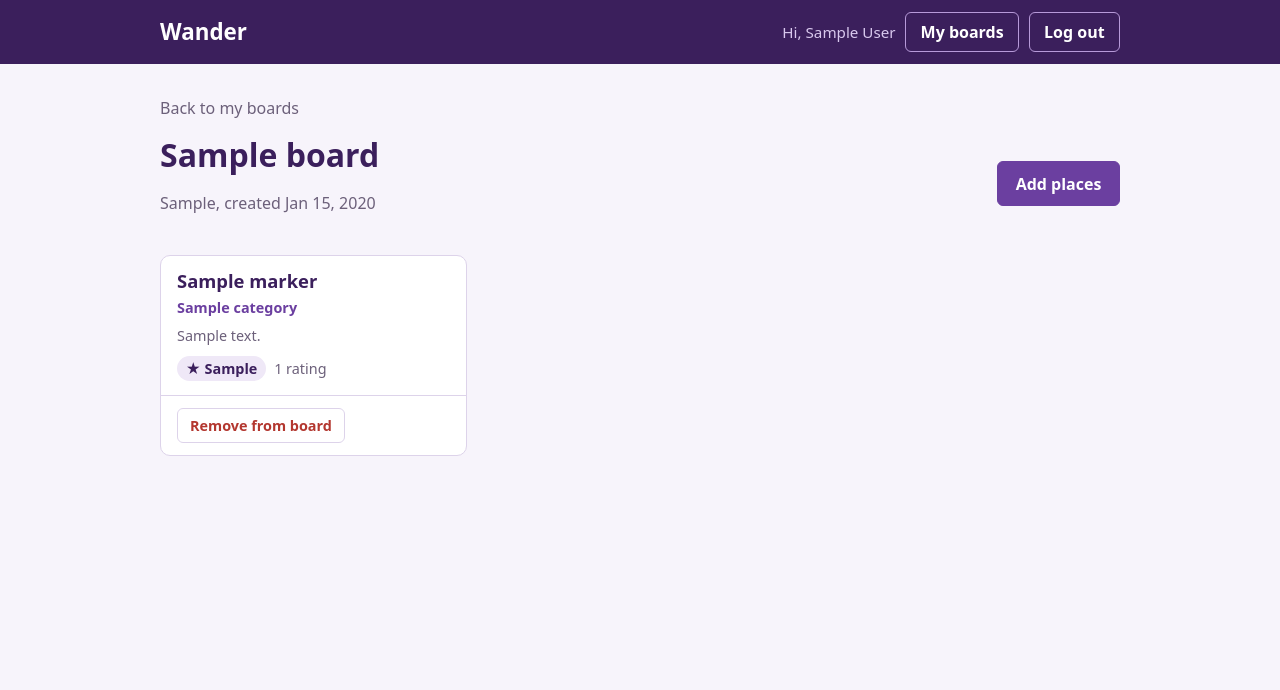
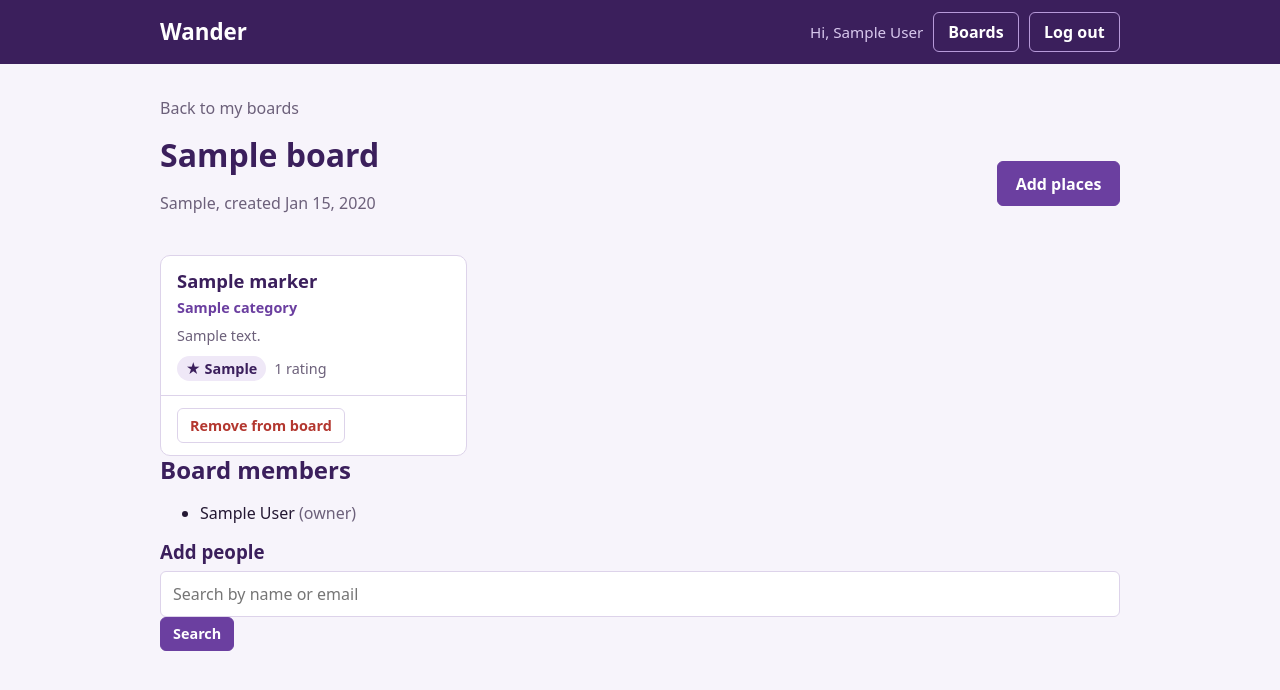
Before and after one commit to eholmquist01/wander_travel_itinerary, a Flask app: page /boards/1 in a window 1280 px wide. Shown: the top 690 px of the page. Run offline with Flask 2, Linux system fonts and the light colour scheme; the visitor is signed in with stand-in values (Sample User, id 1); tables that the repository leaves empty or names only in its code hold one stand-in row (values such as "Sample post").

Commit message:
Add collaboration feature to board_detail page and shared board display on main page

```diff
--- a/app.py
+++ b/app.py
@@ -7,7 +7,7 @@ import pymysql.cursors
 from queries import (get_db, select_marker_by_location, select_top_markers, get_cities, get_boards_by_user,
                     get_board, create_board, update_board_name, delete_board, set_board_image,
                     user_on_board, get_marker, get_board_marker_ids, select_places, get_city_categories,
-                    add_marker_to_board, get_board_markers, remove_marker_from_board)
+                    add_marker_to_board, get_board_markers, remove_marker_from_board, get_board_members, search_users, add_collaborator)
 
 app = Flask(__name__)
 app.secret_key = "wander-session-key"
@@ -94,8 +94,11 @@ def logout():
 def profile():
     if "user_id" not in session:
         return redirect("/login")
-    my_boards = get_boards_by_user(session["user_id"])
-    return render_template("board_profile.html", name=session["name"], boards=my_boards)
+    view = request.args.get("view", "all")
+    if view not in ("all", "mine", "shared"):
+        view = "all"
+    my_boards = get_boards_by_user(session["user_id"], view)
+    return render_template("board_profile.html", name=session["name"], boards=my_boards, view=view)
 
 # Create a new board form
 @app.route("/boards/new", methods=["GET", "POST"])
@@ -126,7 +129,27 @@ def board_details(board_id):
         flash("Board not found.")
         return redirect("/profile")
     markers = get_board_markers(board_id)
-    return render_template("board_details.html", board=board, markers=markers)
+    is_owner = (board["creator_id"] == session["user_id"])
+    q = request.args.get("q", "").strip()
+    user_results = search_users(q, board_id) if (is_owner and q) else []
+    return render_template("board_details.html", board=board, markers=markers, members=get_board_members(board_id), is_owner=is_owner, q=q, user_results=user_results)
+
+# Add Member to Board
+@app.route("/boards/<int:board_id>/members/add", methods=["POST"])
+def add_member(board_id):
+    if "user_id" not in session:
+        return redirect("/login")
+
+    board = get_board(board_id)
+    if board is None or board["creator_id"] != session["user_id"]:
+        flash("Only the owner can add people.")
+        return redirect("/profile")
+
+    if add_collaborator(board_id, int(request.form["user_id"])):
+        flash("Collaborator added.")
+    else:
+        flash("Person already added, or doesn't exit")
+    return redirect(f"/boards/{board_id}")
 
 # Edit Board: change the name and/or image in one save
 @app.route("/boards/<int:board_id>/edit", methods=["POST"])
--- a/queries.py
+++ b/queries.py
@@ -58,15 +58,38 @@ def get_cities():
     return [row["city"] for row in rows]
 
 # Get boards by user
-def get_boards_by_user(user_id):
-    return query(
-        "SELECT Boards.board_id, Boards.image_filename, Boards.title, Boards.destination, Boards.time_created "
+def get_boards_by_user(user_id, view="all"):
+    selected = (
+        "SELECT Boards.board_id, Boards.image_filename, Boards.title, Boards.destination, Boards.time_created, "
+        "Boards.creator_id, Users.name AS owner_name "
         "FROM Boards "
-        "JOIN Users_Create ON Users_Create.board_id = Boards.board_id "
-        "WHERE Users_Create.user_id = %s "
-        "ORDER BY Boards.title",
-        (user_id,)
+        "JOIN Users ON Users.user_id = Boards.creator_id "
     )
+    if view == "mine":
+        return query(
+            selected +
+            "WHERE Boards.creator_id = %s "
+            "ORDER BY Boards.title",
+            (user_id,)
+        )
+    elif view == "shared":
+        return query(
+            selected +
+            "WHERE Boards.creator_id <> %s "
+            "AND Boards.board_id IN (SELECT board_id FROM Users_Create WHERE user_id = %s) "
+            "ORDER BY Boards.title",
+            (user_id, user_id)
+        )
+
+    else:
+        return query(
+            selected +
+            "WHERE Boards.creator_id = %s "
+            "OR Boards.board_id IN (SELECT board_id FROM Users_Create WHERE user_id = %s) "
+            "ORDER BY Boards.title",
+            (user_id, user_id)
+        )
+
 
 # Get one board for the details page
 def get_board(board_id):
@@ -141,6 +164,38 @@ def set_board_image(board_id, filename, user_id):
         "UPDATE Boards SET image_filename = %s "
         "WHERE board_id = %s AND creator_id = %s",
         (filename, board_id, user_id)
+    )
+
+# Search users by name or email, leaving out anyone on board already
+def search_users(term, board_id):
+    similar = "%" + term + "%"
+
+    return query(
+        "SELECT user_id, name, email FROM Users "
+        "WHERE (name LIKE %s or email LIKE %s) "
+        "AND user_id NOT IN (SELECT user_id FROM Users_Create WHERE board_id = %s) "
+        "AND user_id <> (SELECT creator_id FROM Boards WHERE board_id = %s) "
+        "ORDER BY name "
+        "LIMIT 10",
+        (similar, similar, board_id, board_id)
+    )
+
+# Everyone on the board
+def get_board_members(board_id):
+    return query(
+        "SELECT Users.user_id, Users.name, Users.email, 'owner' AS role "
+        "FROM Boards "
+        "JOIN Users ON Users.user_id = Boards.creator_id "
+        "WHERE Boards.board_id = %s "
+        "UNION "
+        "SELECT Users.user_id, Users.name, Users.email, Users_Create.role "
+        "FROM Users_Create "
+        "JOIN Users ON Users.user_id = Users_Create.user_id "
+        "JOIN Boards On Boards.board_id = Users_Create.board_id "
+        "WHERE Users_Create.board_id = %s "
+        "AND Users_Create.user_id <> Boards.creator_id "
+        "ORDER BY role DESC, name",
+        (board_id, board_id)
     )
 
 # Add collaborator; if this user is already a collaborator, return false to avoid duplicate key
--- a/templates/base.html
+++ b/templates/base.html
@@ -15,7 +15,7 @@
       <nav class="nav-links">
         {% if session.user_id %}
           <span class="nav-greeting">Hi, {{ session.name }}</span>
-          <a class="nav-btn" href="/profile">My boards</a>
+          <a class="nav-btn" href="/profile">Boards</a>
           <a class="nav-btn" href="/logout">Log out</a>
         {% else %}
           <a class="nav-btn" href="/login">Log in</a>
--- a/templates/board_details.html
+++ b/templates/board_details.html
@@ -28,4 +28,37 @@
       <a class="btn" href="/boards/{{ board.board_id }}/places">Add places</a>
     </div>
   {% endif %}
+
+  <section class="members">
+    <h2>Board members</h2>
+    <ul>
+      {% for member in members %}
+        <li>{{ member.name }} <span class="muted">({{ member.role }})</span></li>
+      {% endfor %}
+    </ul>
+
+    {% if is_owner %}
+      <h3>Add people</h3>
+      <form method="get" action="/boards/{{ board.board_id }}">
+        <input type="text" name="q" value="{{ q }}" placeholder="Search by name or email">
+        <button class="btn-small" type="submit">Search</button>
+      </form>
+
+      {% if q %}
+      <ul>
+        {% for user in user_results %}
+        <li>
+          <form method="post" action="/boards/{{ board.board_id }}/members/add">
+            {{ user.name }} <span class="muted">({{ user.email }})</span>
+            <input type="hidden" name="user_id" value="{{ user.user_id }}">
+            <button class="btn-small" type="submit">Add</button>
+          </form>
+        </li>
+        {% else %}
+          <li class="muted">No one matches "{{ q }}".</li>
+        {% endfor %}
+      </ul>
+      {% endif %}
+    {% endif %}
+  </section>
 {% endblock %}
```
Also changed, not shown: templates/board_profile.html (+23 -5 lines).
